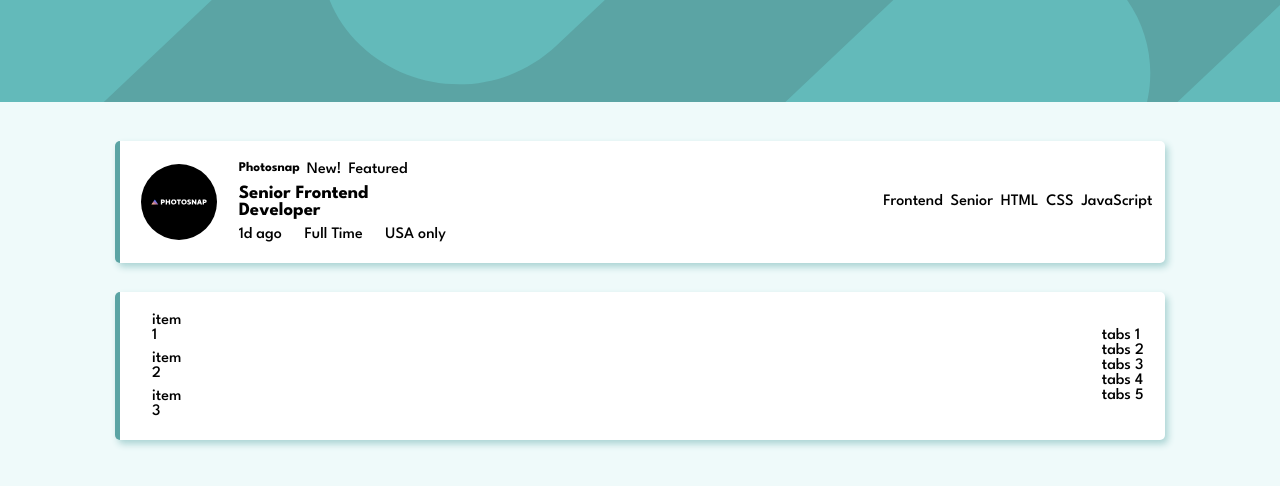
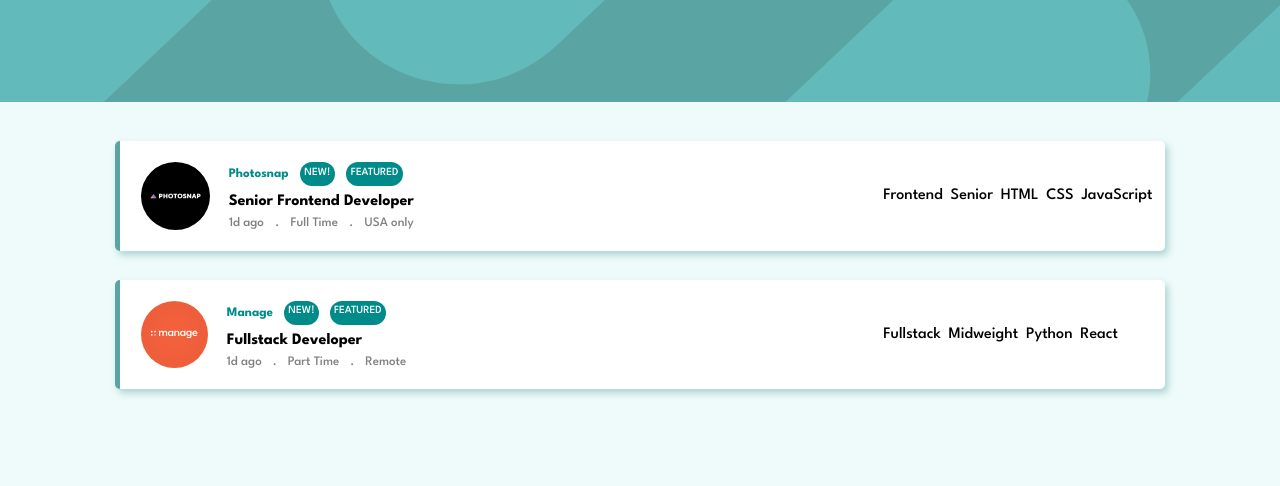
Before and after one commit to Codex-I/Job-listing, a plain HTML site: page index.html in a window 1280 px wide. Drawn offline with Linux system fonts and the light colour scheme.

Commit message:
initialized

```diff
--- a/css/styles.css
+++ b/css/styles.css
@@ -10,17 +10,19 @@
 */
 
 
-*{
+* {
     padding: 0%;
     margin: 0;
     box-sizing: border-box;
     font-family: 'League Spartan', sans-serif;
 }
+
 body {
-    background-color:  hsl(180, 52%, 96%);
+    background-color: hsl(180, 52%, 96%);
     width: 100vw;
     overflow-x: hidden;
 }
+
 header {
     background-image: url(../images/bg-header-desktop.svg);
     background-repeat: no-repeat;
@@ -28,15 +30,45 @@ header {
     width: 100vw;
     background-color: hsl(180, 29%, 50%);
 }
+
 img {
     width: 25%;
 }
+
 main {
     padding: 3% 9%;
     display: flex;
     flex-direction: column;
     gap: 1.8em;
 }
+
+p {
+    color: grey;
+    font-size: 13px;
+}
+
+h3 {
+    width: 100%;
+    font-size: 16px;
+    font-weight: 700;
+}
+
+h5 {
+    font-size: 13px;
+    color: darkcyan;
+}
+
+label {
+    color: white;
+    font-weight: 500;
+    background-color: darkcyan;
+    padding: 3%;
+    border-radius: 15px;
+    font-size: 11px;
+    height: 3vh;
+    text-align: center;
+}
+
 
 .unread {
     display: flex;
@@ -48,27 +80,35 @@ main {
     background-color: white;
     box-shadow: 3px 4px 7px hsl(180, 32%, 75%);
 }
+
 .info {
     display: flex;
     align-items: center;
     gap: 7%;
 }
+
 .details {
     display: flex;
     flex-direction: column;
     gap: 8px;
 }
+
 .first-item {
     display: flex;
+    align-items: center;
     align-self: flex-start;
-    gap: 7px;
+    gap: 11px;
 }
+
 .scnd-item {
     width: 100%;
 }
+
 .thir-item {
     display: flex;
-    justify-content: space-between;
+    gap: 11px;
+    width: 100%;
+    justify-content: space-evenly;
 }
 
 .filter {
@@ -76,3 +116,5 @@ main {
     gap: 3%;
     width: 26%;
 }
+
+.filter div {}
--- a/index.html
+++ b/index.html
@@ -24,15 +24,17 @@
         <div class="details">
           <div class="first-item">
             <h5>Photosnap</h5>
-            <label>New!</label>
-            <label>Featured</label>
+            <label>NEW!</label>
+            <label>FEATURED</label>
           </div>
           <div class="scnd-item">
             <h3>Senior Frontend Developer</h3>
           </div>
           <div class="thir-item">
             <p>1d ago</p>
+            <p>.</p>
             <p>Full Time</p>
+            <p>.</p>
             <p>USA only</p>
           </div>
         </div>
@@ -49,21 +51,43 @@
 
     <section class="unread">
       <div class="info">
-        <img src="" alt="">
+        <img src="images/manage.svg" alt="manage-logo">
         <div class="details">
-          <div class="first-item">item 1</div>
-          <div class="scnd-item">item 2</div>
-          <div class="thir-item">item 3</div>
+          <div class="first-item">
+            <h5>Manage</h5>
+            <label>NEW!</label>
+            <label>FEATURED</label>
+          </div>
+          <div class="scnd-item">
+            <h3>Fullstack Developer</h3>
+          </div>
+          <div class="thir-item">
+            <p>1d ago</p>
+            <p>.</p>
+            <p>Part Time</p>
+            <p>.</p>
+            <p>Remote</p>
+          </div>
         </div>
       </div>
-      <div>
-        <div>tabs 1</div>
-        <div>tabs 2</div>
-        <div>tabs 3</div>
-        <div>tabs 4</div>
-        <div>tabs 5</div>
+      <div class="filter">
+        <div>Fullstack</div>
+        <div>Midweight</div>
+        <div>Python</div>
+        <div>React</div>
       </div>
     </section>
+
+
+
+
+
+
+
+
+
+
+
 
 
     <!-- <section>
@@ -247,36 +271,6 @@
 
   <!-- Item Start
 
-  Senior Frontend Developer
-  1d ago
-  Full Time
-  USA only
-
-  Frontend
-
-  Senior
-
-  HTML
-  CSS
-  JavaScript
-
-
-
-  Manage
-  New!
-  Featured
-  Fullstack Developer
-  1d ago
-  Part Time
-  Remote
-
-  Fullstack
-
-  Midweight
-
-  Python
-
-  React
    Account
   New!
   Junior Frontend Developer
```
